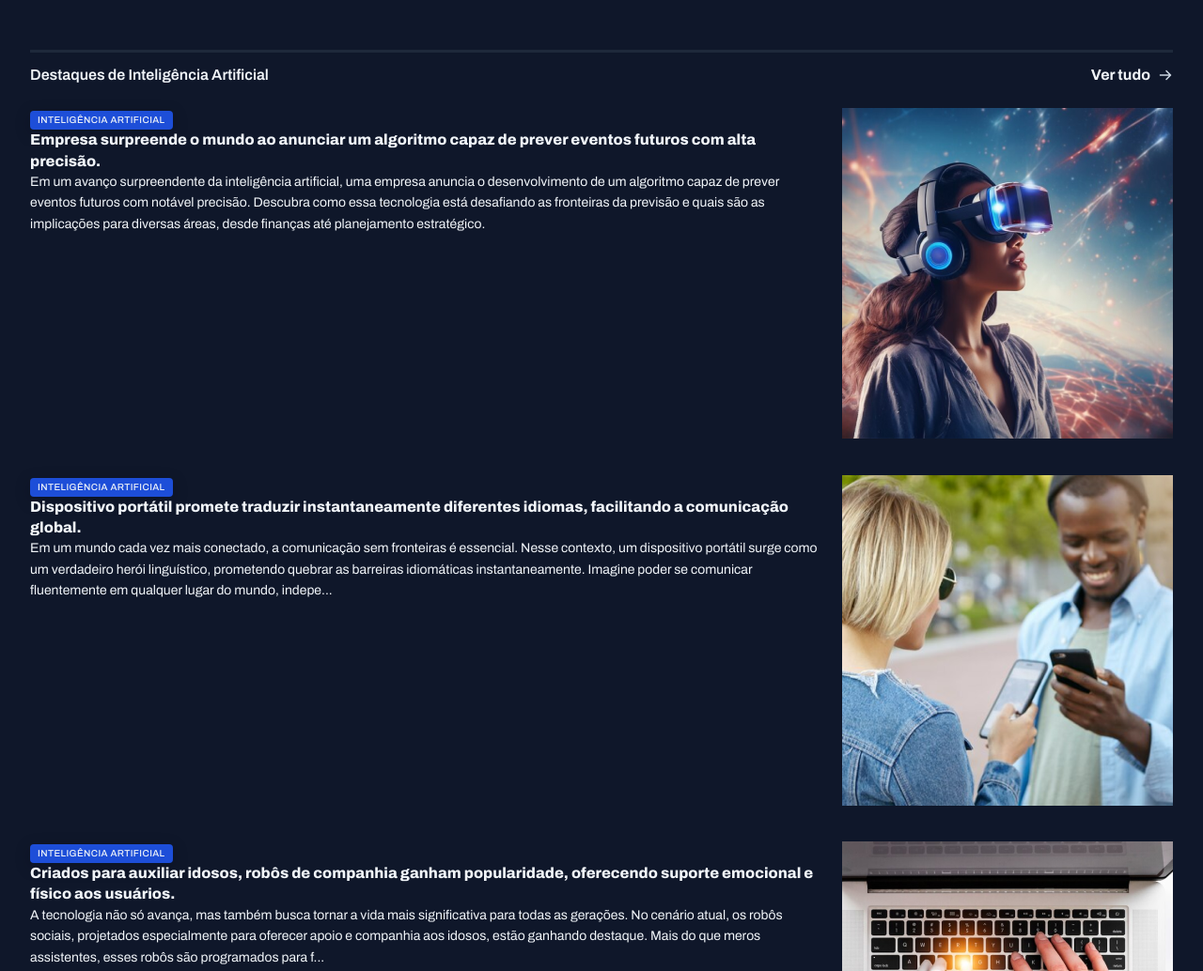
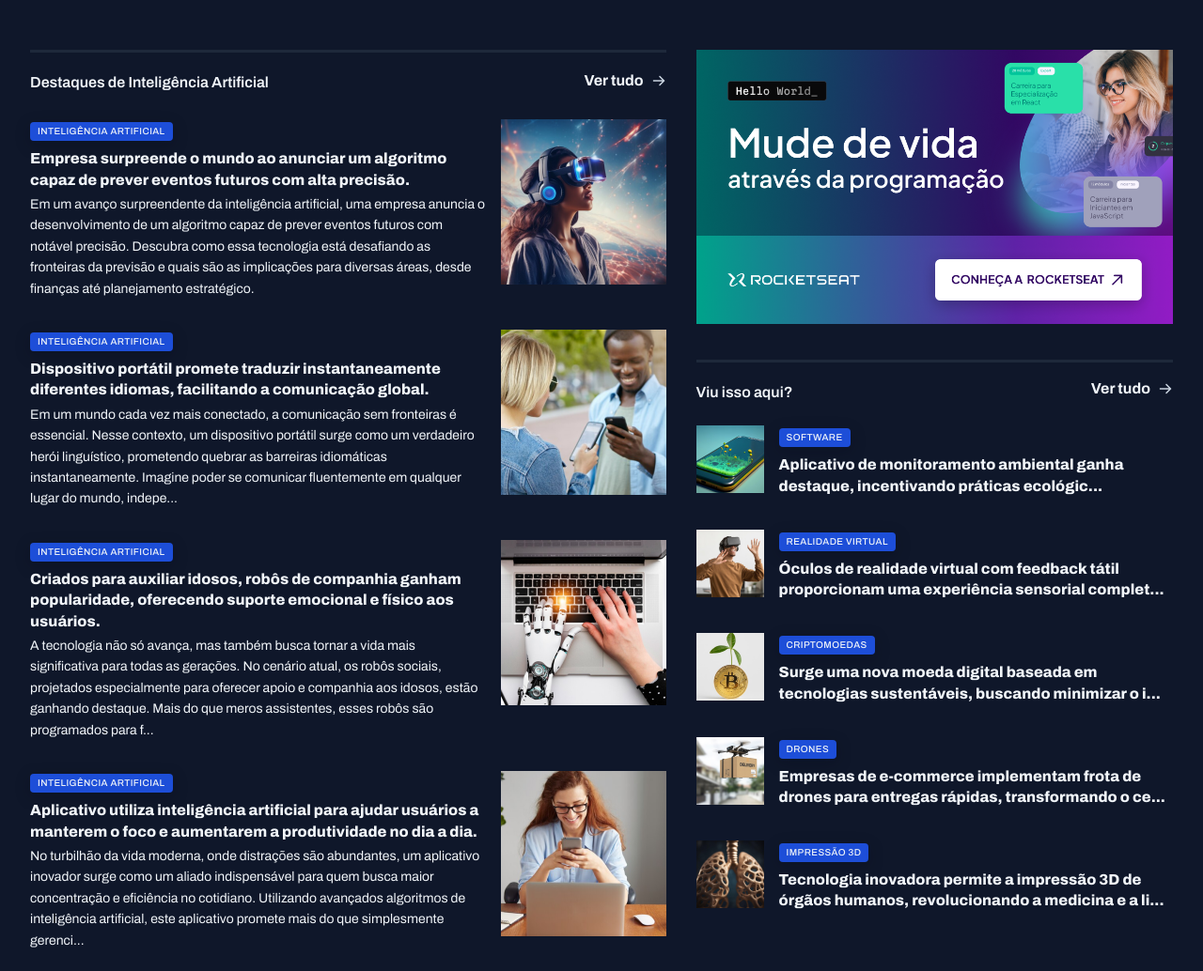
Before and after one commit to fabianateixeira/projeto-portal-de-noticias, a plain HTML site: page index.html in a window 1280 px wide. Shown: the part 1060-2094 px from the top of the page at 94% size. Drawn offline with Linux system fonts and the light colour scheme.

Commit message:
Estilizando os últimos cards

```diff
--- a/index.html
+++ b/index.html
@@ -192,7 +192,7 @@
       </div>
     </section>
 
-
+  <aside>
     <div id="ads">
       <img src="assets/images/Ads.png" alt="">
     </div>
@@ -214,7 +214,7 @@
 
           <div>
             <span class="content-tag">SOFTWARE</span>
-            <h3 class="text-xl">Aplicativo de monitoramento ambiental ganha destaque, incentivando práticas ecológicas e promovendo a conscientização.</h3>
+            <h3 class="text-xl">Aplicativo de monitoramento ambiental ganha destaque, incentivando práticas ecológic...</h3>
           </div>
         </article>
 
@@ -225,7 +225,7 @@
 
           <div>
             <span class="content-tag">REALIDADE VIRTUAL</span>
-            <h3 class="text-xl">Óculos de realidade virtual com feedback tátil proporcionam uma experiência sensorial completa, imergindo usuários em ambientes digitais.</h3>
+            <h3 class="text-xl">Óculos de realidade virtual com feedback tátil proporcionam uma experiência sensorial complet...</h3>
           </div>
         </article>
 
@@ -264,6 +264,9 @@
 
 
       </div>
+    </aside>
+
+
     </section>
 
   </main>
--- a/styles/global.css
+++ b/styles/global.css
@@ -53,8 +53,14 @@ img {
 }
 
 main {
-  margin-top: 40px;
-  gap: 80px;
+  margin-block: 40px;
+  row-gap: 80px;
+  column-gap: 32px;
+  grid-template-areas:
+  "featured featured"
+  "weekly weekly"
+  "ai aside";
+  grid-template-columns: 2fr 1.5fr;
 }
 
 .content-tag {
--- a/styles/sections.css
+++ b/styles/sections.css
@@ -26,6 +26,7 @@ section header {
 
 
 #featured {
+  grid-area: featured;
   img {
     height: 100%;
     object-fit: cover;
@@ -69,6 +70,7 @@ section header {
 
 
 #weekly {
+  grid-area: weekly;
   img {
     height: 160px;
   }
@@ -92,3 +94,35 @@ section header {
     }
   }
 }
+
+
+#ai {
+  grid-area: ai;
+  img {
+    width: 176px;
+    aspect-ratio: 1/1;
+    object-fit: cover;
+  }
+
+  h3 {
+    margin-block: 8px 4px;
+  }
+}
+
+aside {
+  grid-area: aside;
+}
+
+#more {
+  margin-top: 32px;
+
+  img {
+    width: 72px;
+    aspect-ratio: 1/1;
+    object-fit: cover;
+  }
+
+  h3 {
+    margin-top: 8px;
+  }
+}
```
